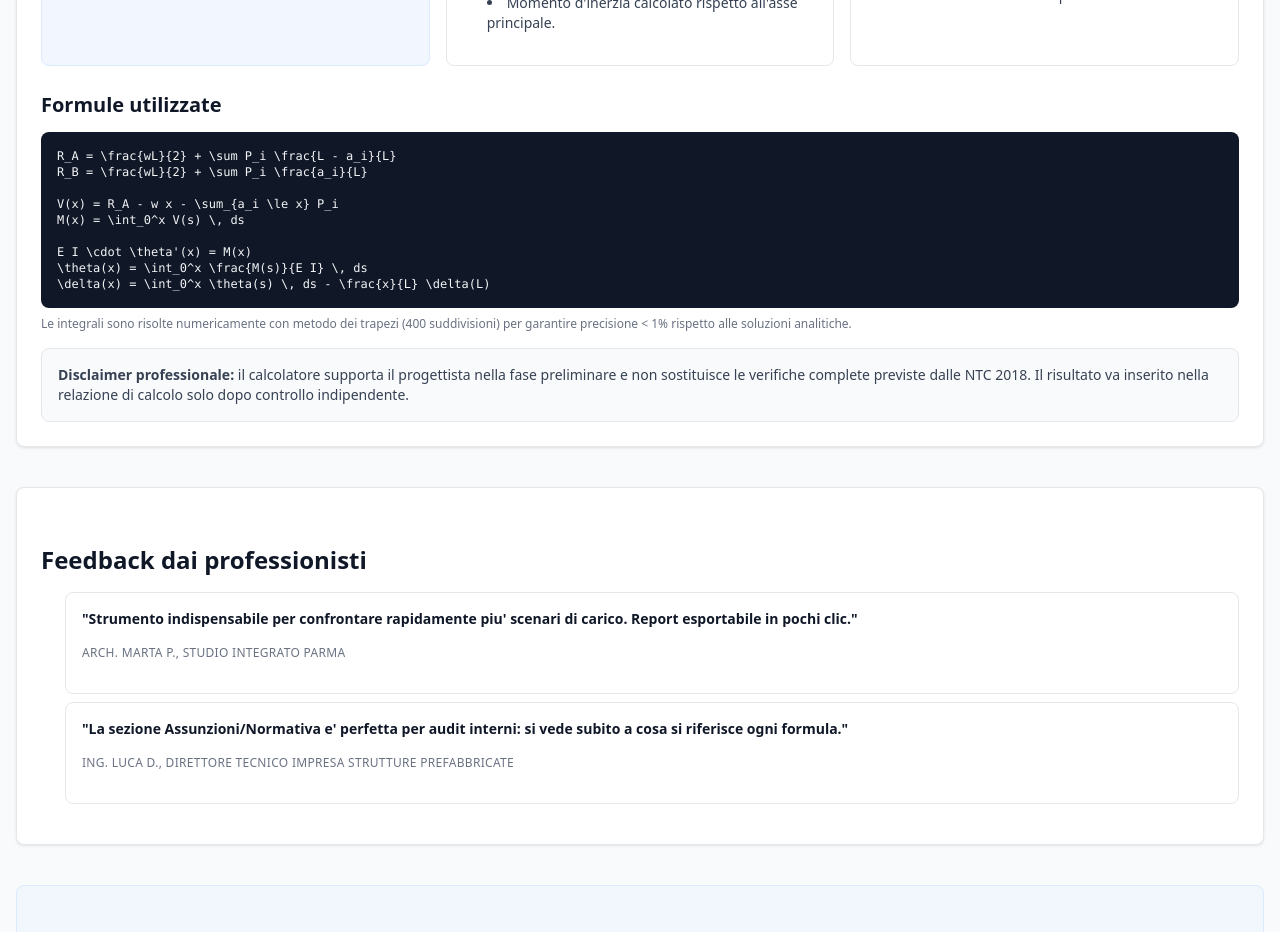
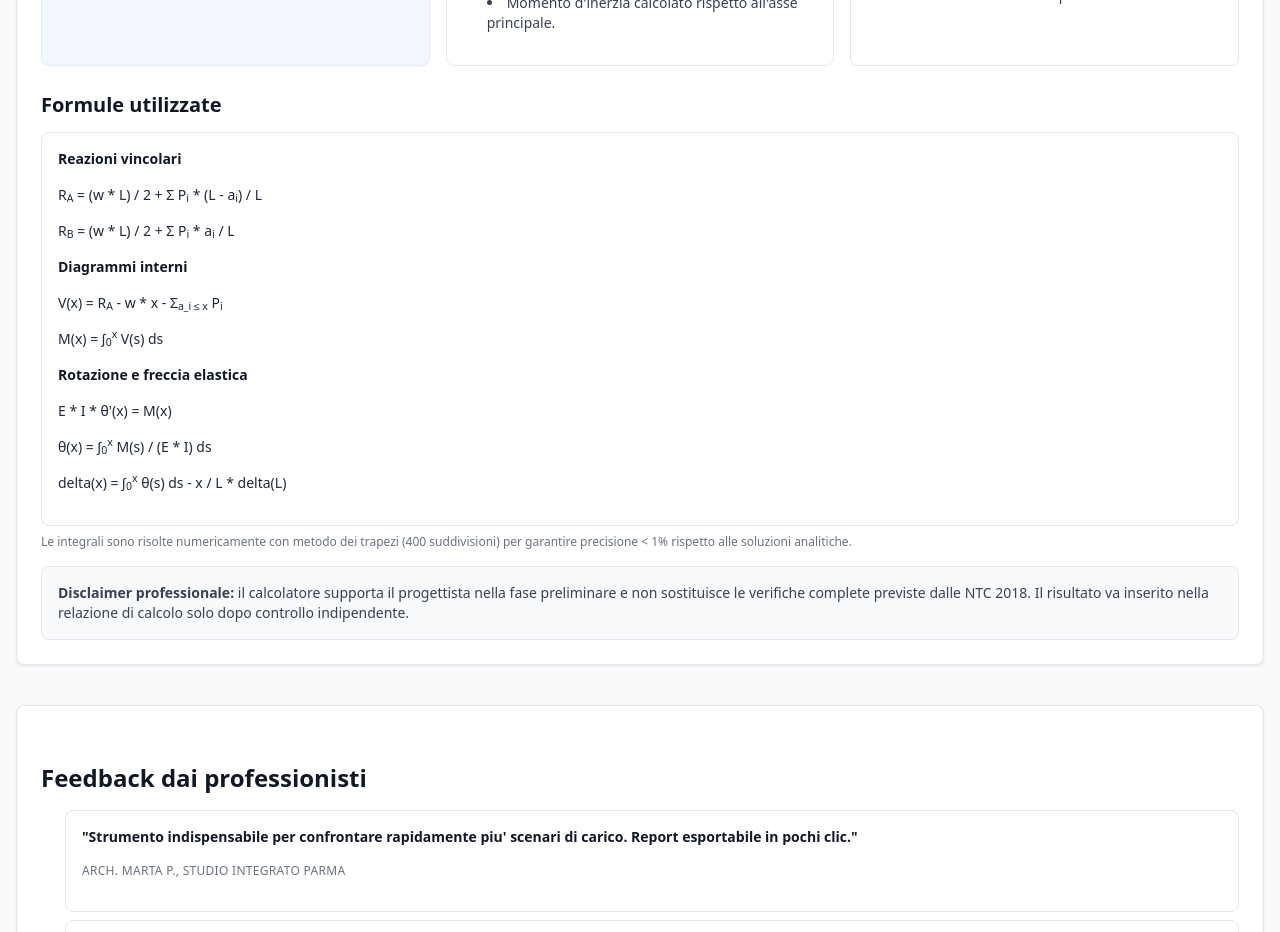
Before and after one commit to robertmain53/calcolo.online2, a Next.js app: page /ingegneria-strutturale/calcolo-trave-appoggiata in a window 1280 px wide. Shown: the part 2680-3612 px from the top of the page. Built offline with nearby package versions, Linux system fonts and the light colour scheme.

Commit message:
calcolo trave appoggiata3

```diff
--- a/components/SimplySupportedBeamCalculator.tsx
+++ b/components/SimplySupportedBeamCalculator.tsx
@@ -718,17 +718,38 @@ export default function SimplySupportedBeamCalculator() {
           <h3 className="text-base font-semibold text-gray-900">
             Formule utilizzate
           </h3>
-          <pre className="mt-2 overflow-x-auto rounded-lg bg-gray-900 p-4 text-xs text-gray-100">
-{`R_A = \\frac{wL}{2} + \\sum P_i \\frac{L - a_i}{L}
-R_B = \\frac{wL}{2} + \\sum P_i \\frac{a_i}{L}
-
-V(x) = R_A - w x - \\sum_{a_i \\le x} P_i
-M(x) = \\int_0^x V(s) \\, ds
-
-E I \\cdot \\theta'(x) = M(x)
-\\theta(x) = \\int_0^x \\frac{M(s)}{E I} \\, ds
-\\delta(x) = \\int_0^x \\theta(s) \\, ds - \\frac{x}{L} \\delta(L)`}
-          </pre>
+          <div className="mt-2 space-y-3 rounded-lg border border-gray-200 bg-white p-4 text-sm text-gray-800">
+            <div>
+              <p className="font-semibold text-gray-900">Reazioni vincolari</p>
+              <p>
+                R<sub>A</sub> = (w * L) / 2 + &Sigma; P<sub>i</sub> * (L - a<sub>i</sub>) / L
+              </p>
+              <p>
+                R<sub>B</sub> = (w * L) / 2 + &Sigma; P<sub>i</sub> * a<sub>i</sub> / L
+              </p>
+            </div>
+            <div>
+              <p className="font-semibold text-gray-900">Diagrammi interni</p>
+              <p>
+                V(x) = R<sub>A</sub> - w * x - &Sigma;<sub>a_i &le; x</sub> P<sub>i</sub>
+              </p>
+              <p>
+                M(x) = &int;<sub>0</sub><sup>x</sup> V(s) ds
+              </p>
+            </div>
+            <div>
+              <p className="font-semibold text-gray-900">Rotazione e freccia elastica</p>
+              <p>
+                E * I * &theta;'(x) = M(x)
+              </p>
+              <p>
+                &theta;(x) = &int;<sub>0</sub><sup>x</sup> M(s) / (E * I) ds
+              </p>
+              <p>
+                delta(x) = &int;<sub>0</sub><sup>x</sup> &theta;(s) ds - x / L * delta(L)
+              </p>
+            </div>
+          </div>
           <p className="text-xs text-gray-500 mt-2">
             Le integrali sono risolte numericamente con metodo dei trapezi (400 suddivisioni) per garantire precisione &lt; 1% rispetto alle soluzioni analitiche.
           </p>
```
Also changed, not shown: 1 other file (tests, documents, lock files or other folders).
